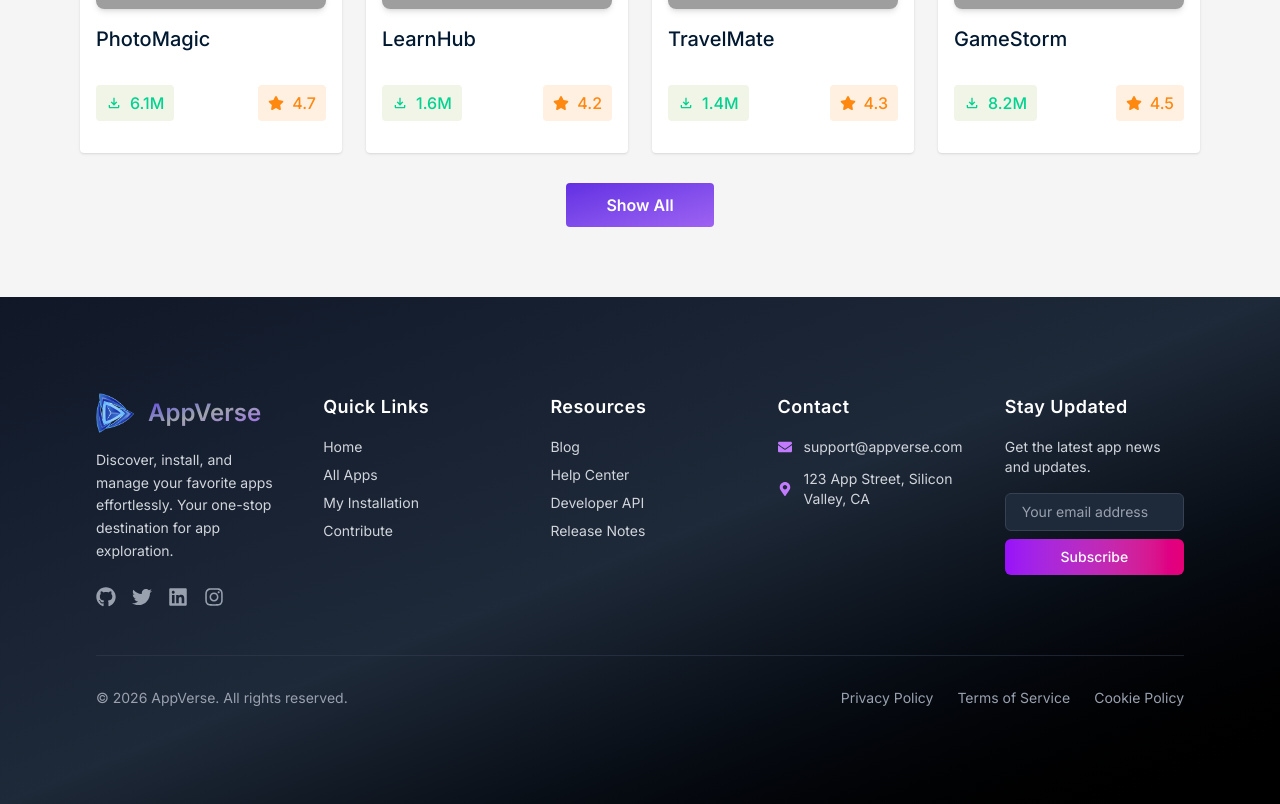
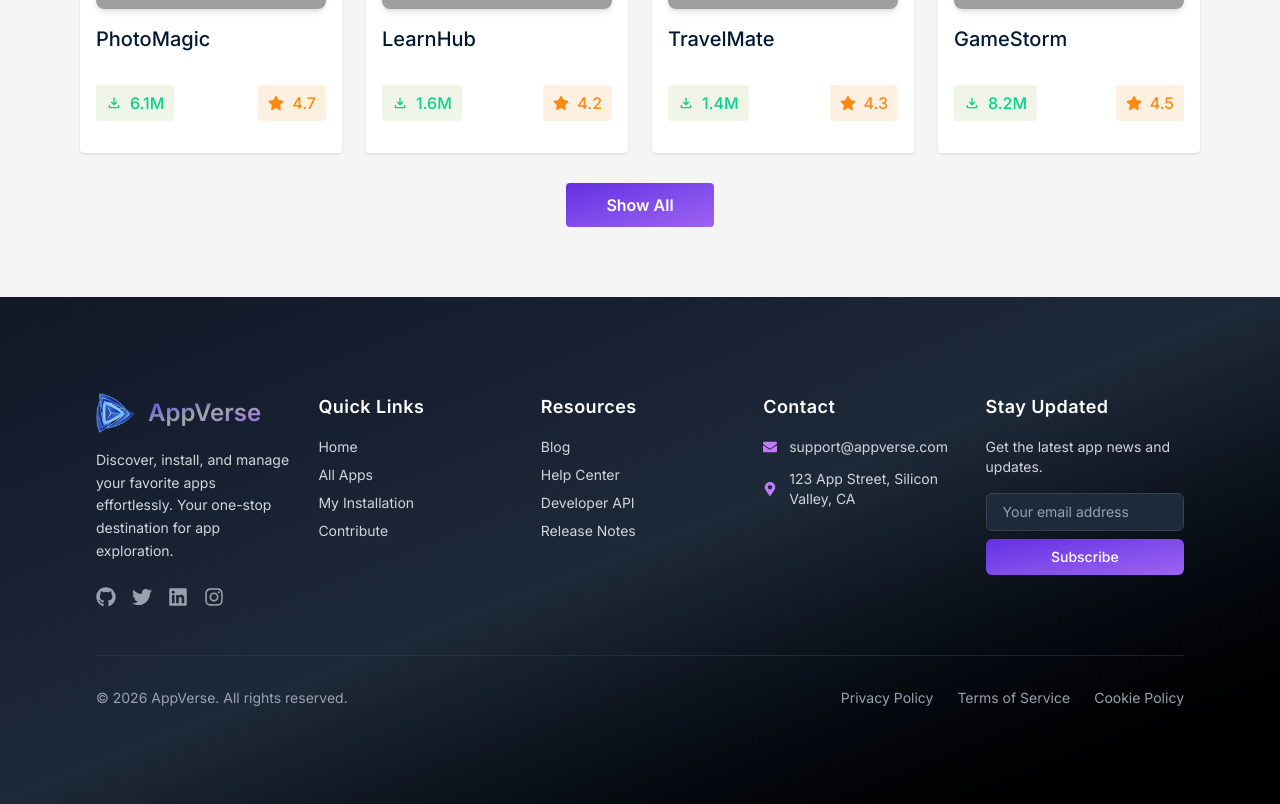
Before and after one commit to khalidhossain5000/next-level-hero-io-web-app, a React (Vite) app: page / in a window 1280 px wide. Shown: the part 2109-2913 px from the top of the page. Built offline with nearby package versions, Linux system fonts and the light colour scheme; grey boxes are pictures that could not be loaded.

Commit message:
design updated and project intially completed

```diff
--- a/src/components/Footer/Footer.jsx
+++ b/src/components/Footer/Footer.jsx
@@ -15,7 +15,7 @@ const Footer = () => {
     <footer className="bg-gradient-to-br from-gray-900 via-gray-800 to-black text-white">
       <div className=" px-6 py-12 md:p-24">
         {/* 5 Column Grid - Responsive */}
-        <div className="grid grid-cols-1 sm:grid-cols-2 md:grid-cols-3 lg:grid-cols-5 gap-8 lg:gap-12">
+        <div className="grid grid-cols-1 sm:grid-cols-2 md:grid-cols-3 lg:grid-cols-5 gap-4 lg:gap-6">
           {/* Column 1: Branding */}
           <div className="space-y-4">
             <div className="flex items-center space-x-3">
@@ -161,7 +161,7 @@ const Footer = () => {
               />
               <button
                 type="submit"
-                className="bg-gradient-to-r from-purple-600 to-pink-600 hover:from-purple-700 hover:to-pink-700 text-white font-medium py-2 rounded-md transition-all text-sm"
+                className="bg-linear-to-br from-[#632EE3] to-[#9F62F2] hover:from-purple-700 hover:to-purple-300 duration-900 transtion cursor-pointer text-white font-medium py-2 rounded-md transition-all text-sm"
               >
                 Subscribe
               </button>
```
Lines whose indentation alone changed are shown as unchanged.
